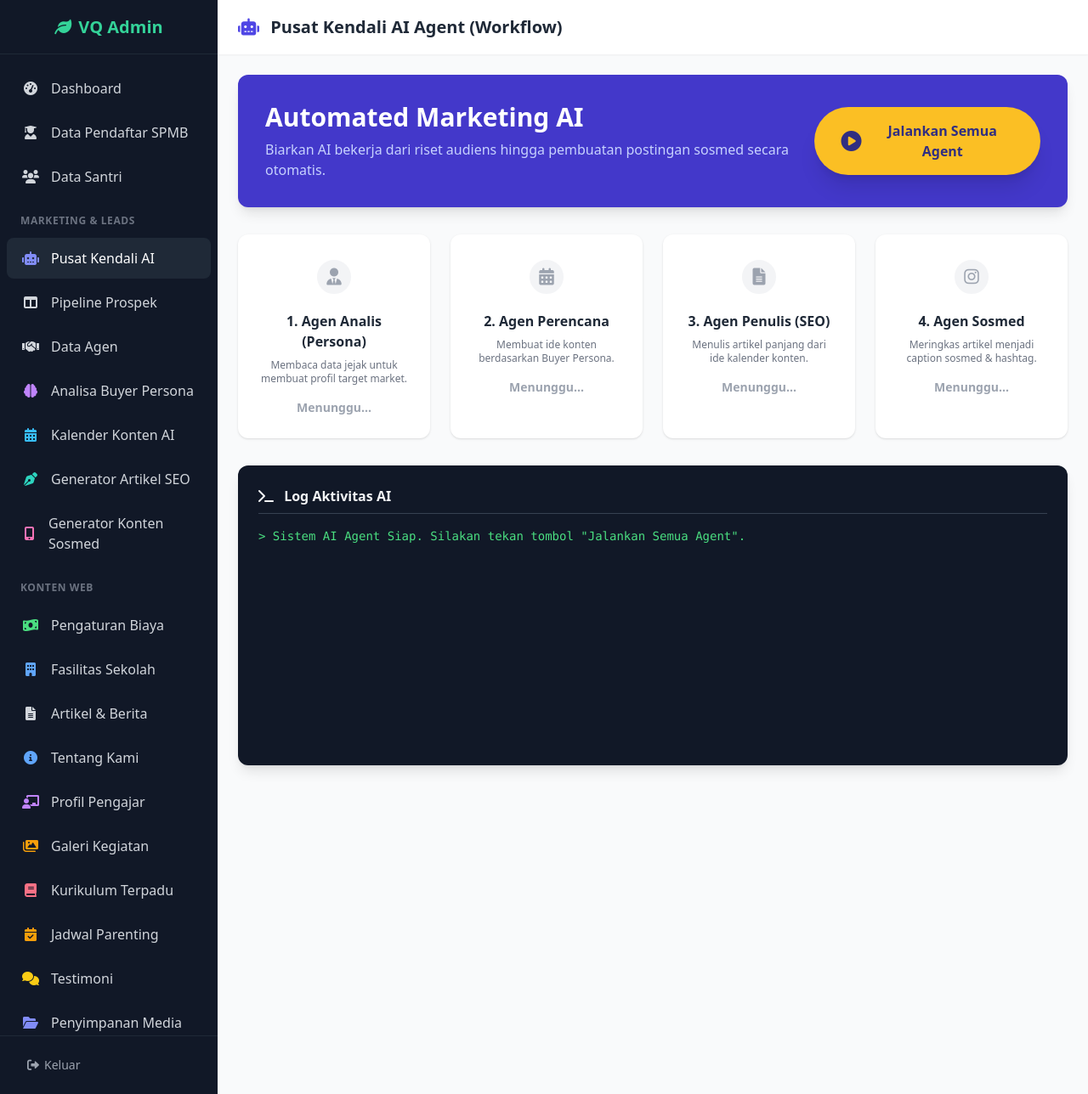
After one commit to iswinsyah/viqi, a PHP site: page /admin-ai-hub.php in a window 1280 px wide. The commit adds this page. Shown: the whole page at 85% size. Run offline with PHP 8.4, Linux system fonts and the light colour scheme; the visitor is signed in with stand-in values (Sample User, id 1); some libraries are stand-ins or nearby versions.

Commit message:
feat: Menambahkan halaman Pusat Kendali AI Hub ke dalam sistem

```diff
--- /dev/null
+++ b/admin-ai-hub.php
@@ -0,0 +1,225 @@
+<?php
+require_once 'auth.php'; // Menggunakan sistem login admin Anda
+require_once 'koneksi.php';
+$active_menu = 'ai-hub';
+?>
+<!DOCTYPE html>
+<html lang="id">
+<head>
+    <meta charset="UTF-8">
+    <meta name="viewport" content="width=device-width, initial-scale=1.0">
+    <title>AI Agent Hub | Admin Villa Quran</title>
+    <script src="https://cdn.tailwindcss.com"></script>
+    <link href="https://cdnjs.cloudflare.com/ajax/libs/font-awesome/6.0.0/css/all.min.css" rel="stylesheet">
+</head>
+<body class="bg-gray-100 font-sans antialiased text-gray-800 flex h-screen overflow-hidden">
+
+    <!-- INCLUDE SIDEBAR -->
+    <?php include 'sidebar.php'; ?>
+
+    <div class="flex-1 flex flex-col h-screen overflow-hidden relative">
+        <header class="h-16 bg-white shadow-sm flex items-center justify-between px-6 z-10">
+            <div class="flex items-center">
+                <h2 class="font-bold text-gray-800 text-xl"><i class="fas fa-robot text-indigo-600 mr-2"></i> Pusat Kendali AI Agent (Workflow)</h2>
+            </div>
+        </header>
+
+        <main class="flex-1 overflow-x-hidden overflow-y-auto bg-gray-50 p-6">
+            <div class="mb-8 bg-indigo-700 text-white rounded-xl p-8 shadow-lg flex justify-between items-center">
+                <div>
+                    <h1 class="text-3xl font-bold mb-2">Automated Marketing AI</h1>
+                    <p class="text-indigo-200">Biarkan AI bekerja dari riset audiens hingga pembuatan postingan sosmed secara otomatis.</p>
+                </div>
+                <button id="btn-start-workflow" onclick="startWorkflow()" class="bg-amber-400 hover:bg-amber-500 text-indigo-900 font-bold py-4 px-8 rounded-full shadow-xl transition-all flex items-center transform hover:scale-105">
+                    <i class="fas fa-play-circle text-2xl mr-3"></i> Jalankan Semua Agent
+                </button>
+            </div>
+
+            <!-- WORKFLOW PIPELINE UI -->
+            <div class="grid grid-cols-1 md:grid-cols-4 gap-6 relative">
+
+                <!-- Garis Penghubung (Hanya hiasan UI) -->
+                <div class="hidden md:block absolute top-1/2 left-0 w-full h-1 bg-gray-200 -z-10 transform -translate-y-1/2"></div>
+
+                <!-- AGENT 1: BUYER PERSONA -->
+                <div id="agent-1" class="bg-white rounded-xl shadow border-2 border-transparent p-6 relative transition-all duration-300">
+                    <div class="w-12 h-12 rounded-full bg-gray-100 text-gray-400 flex items-center justify-center text-xl mx-auto mb-4 border-4 border-white status-icon">
+                        <i class="fas fa-user-tie"></i>
+                    </div>
+                    <h3 class="font-bold text-center text-gray-800">1. Agen Analis (Persona)</h3>
+                    <p class="text-xs text-center text-gray-500 mt-2">Membaca data jejak untuk membuat profil target market.</p>
+                    <div class="mt-4 text-center status-text text-sm font-semibold text-gray-400">Menunggu...</div>
+                </div>
+
+                <!-- AGENT 2: KALENDER KONTEN -->
+                <div id="agent-2" class="bg-white rounded-xl shadow border-2 border-transparent p-6 relative transition-all duration-300">
+                    <div class="w-12 h-12 rounded-full bg-gray-100 text-gray-400 flex items-center justify-center text-xl mx-auto mb-4 border-4 border-white status-icon">
+                        <i class="fas fa-calendar-alt"></i>
+                    </div>
+                    <h3 class="font-bold text-center text-gray-800">2. Agen Perencana</h3>
+                    <p class="text-xs text-center text-gray-500 mt-2">Membuat ide konten berdasarkan Buyer Persona.</p>
+                    <div class="mt-4 text-center status-text text-sm font-semibold text-gray-400">Menunggu...</div>
+                </div>
+
+                <!-- AGENT 3: GENERATOR ARTIKEL -->
+                <div id="agent-3" class="bg-white rounded-xl shadow border-2 border-transparent p-6 relative transition-all duration-300">
+                    <div class="w-12 h-12 rounded-full bg-gray-100 text-gray-400 flex items-center justify-center text-xl mx-auto mb-4 border-4 border-white status-icon">
+                        <i class="fas fa-file-alt"></i>
+                    </div>
+                    <h3 class="font-bold text-center text-gray-800">3. Agen Penulis (SEO)</h3>
+                    <p class="text-xs text-center text-gray-500 mt-2">Menulis artikel panjang dari ide kalender konten.</p>
+                    <div class="mt-4 text-center status-text text-sm font-semibold text-gray-400">Menunggu...</div>
+                </div>
+
+                <!-- AGENT 4: GENERATOR SOSMED -->
+                <div id="agent-4" class="bg-white rounded-xl shadow border-2 border-transparent p-6 relative transition-all duration-300">
+                    <div class="w-12 h-12 rounded-full bg-gray-100 text-gray-400 flex items-center justify-center text-xl mx-auto mb-4 border-4 border-white status-icon">
+                        <i class="fab fa-instagram"></i>
+                    </div>
+                    <h3 class="font-bold text-center text-gray-800">4. Agen Sosmed</h3>
+                    <p class="text-xs text-center text-gray-500 mt-2">Meringkas artikel menjadi caption sosmed & hashtag.</p>
+                    <div class="mt-4 text-center status-text text-sm font-semibold text-gray-400">Menunggu...</div>
+                </div>
+            </div>
+
+            <!-- LOG HASIL KERJA (TERMINAL) -->
+            <div class="mt-8 bg-gray-900 rounded-xl shadow-lg p-6">
+                <h3 class="text-gray-100 font-bold mb-4 border-b border-gray-700 pb-2"><i class="fas fa-terminal mr-2"></i> Log Aktivitas AI</h3>
+                <div id="console-log" class="h-64 overflow-y-auto font-mono text-sm text-green-400 space-y-2">
+                    <div>> Sistem AI Agent Siap. Silakan tekan tombol "Jalankan Semua Agent".</div>
+                </div>
+            </div>
+        </main>
+    </div>
+
+    <script>
+        // === KONFIGURASI URL GOOGLE APPS SCRIPT (GAS) ANDA ===
+        // Nanti silakan ganti URL di bawah dengan URL Deploy Web App GAS milik Anda
+        const GAS_URL_PERSONA = "URL_GAS_ANDA_UNTUK_PERSONA";
+        const GAS_URL_CALENDAR = "URL_GAS_ANDA_UNTUK_KALENDER";
+        const GAS_URL_ARTICLE = "URL_GAS_ANDA_UNTUK_ARTIKEL";
+        const GAS_URL_SOSMED = "URL_GAS_ANDA_UNTUK_SOSMED";
+
+        function addLog(message, isError = false) {
+            const logContainer = document.getElementById('console-log');
+            const time = new Date().toLocaleTimeString();
+            const colorClass = isError ? 'text-red-400' : 'text-green-400';
+            logContainer.innerHTML += `<div class="${colorClass}">[${time}] > ${message}</div>`;
+            logContainer.scrollTop = logContainer.scrollHeight;
+        }
+
+        function setAgentStatus(agentNumber, status) {
+            const agentCard = document.getElementById(`agent-${agentNumber}`);
+            const icon = agentCard.querySelector('.status-icon');
+            const text = agentCard.querySelector('.status-text');
+
+            // Reset classes
+            agentCard.className = "bg-white rounded-xl shadow border-2 p-6 relative transition-all duration-300";
+            icon.className = `w-12 h-12 rounded-full flex items-center justify-center text-xl mx-auto mb-4 border-4 border-white status-icon ${icon.querySelector('i').className}`;
+
+            if (status === 'loading') {
+                agentCard.classList.add('border-indigo-400', 'animate-pulse');
+                icon.classList.add('bg-indigo-100', 'text-indigo-600');
+                icon.innerHTML = '<i class="fas fa-spinner fa-spin"></i>';
+                text.className = "mt-4 text-center status-text text-sm font-bold text-indigo-600";
+                text.innerText = "Sedang Berpikir...";
+            } else if (status === 'success') {
+                agentCard.classList.add('border-emerald-500');
+                icon.classList.add('bg-emerald-100', 'text-emerald-600');
+                icon.innerHTML = '<i class="fas fa-check"></i>';
+                text.className = "mt-4 text-center status-text text-sm font-bold text-emerald-600";
+                text.innerText = "Selesai!";
+            } else if (status === 'error') {
+                agentCard.classList.add('border-red-500');
+                icon.classList.add('bg-red-100', 'text-red-600');
+                icon.innerHTML = '<i class="fas fa-times"></i>';
+                text.className = "mt-4 text-center status-text text-sm font-bold text-red-600";
+                text.innerText = "Gagal!";
+            }
+        }
+
+        // ==========================================
+        // OTAK UTAMA: AI WORKFLOW ORCHESTRATOR
+        // ==========================================
+        async function startWorkflow() {
+            const btn = document.getElementById('btn-start-workflow');
+            btn.disabled = true;
+            btn.classList.add('opacity-50', 'cursor-not-allowed');
+            addLog("Mulai mengeksekusi Workflow Berantai...");
+
+            try {
+                // ----------------------------------------------------
+                // TAHAP 1: AGENT PERSONA
+                // ----------------------------------------------------
+                setAgentStatus(1, 'loading');
+                addLog("Agent 1 mengumpulkan data analitik dari Database MySQL...");
+
+                // Di dunia nyata, Anda mungkin nge-fetch data dari file PHP lokal dulu, lalu kirim ke GAS
+                // Simulasi memanggil GAS:
+                // let responsePersona = await fetch(GAS_URL_PERSONA, { method: 'POST', body: JSON.stringify({ action: 'generate_persona' }) });
+                // let personaData = await responsePersona.json();
+
+                await new Promise(r => setTimeout(r, 2000)); // Simulasi jeda 2 detik
+                let personaResult = "Profil: Ibu 35 Tahun, Jawa Timur, Suka Kajian Parenting";
+
+                addLog("Agent 1 Selesai. Hasil: " + personaResult);
+                setAgentStatus(1, 'success');
+
+                // ----------------------------------------------------
+                // TAHAP 2: AGENT KALENDER KONTEN
+                // ----------------------------------------------------
+                setAgentStatus(2, 'loading');
+                addLog("Agent 2 menerima data Persona. Mulai menyusun ide konten mingguan...");
+
+                // Simulasi melempar hasil Agent 1 ke Agent 2 via GAS:
+                // let responseCal = await fetch(GAS_URL_CALENDAR, { method: 'POST', body: JSON.stringify({ persona: personaResult }) });
+
+                await new Promise(r => setTimeout(r, 2500));
+                let topicResult = "Topik Hari Ini: Pentingnya Sanad dalam Menghafal Quran";
+
+                addLog("Agent 2 Selesai. " + topicResult);
+                setAgentStatus(2, 'success');
+
+                // ----------------------------------------------------
+                // TAHAP 3: AGENT ARTIKEL SEO
+                // ----------------------------------------------------
+                setAgentStatus(3, 'loading');
+                addLog("Agent 3 menerima Topik. Menulis artikel SEO 1000 kata...");
+
+                // Simulasi melempar hasil Agent 2 ke Agent 3:
+                // let responseArt = await fetch(GAS_URL_ARTICLE, { method: 'POST', body: JSON.stringify({ topik: topicResult }) });
+
+                await new Promise(r => setTimeout(r, 4000));
+                let articleResult = "Artikel berhasil dibuat dan disimpan di draft MySQL.";
+
+                addLog("Agent 3 Selesai. " + articleResult);
+                setAgentStatus(3, 'success');
+
+                // ----------------------------------------------------
+                // TAHAP 4: AGENT SOSIAL MEDIA
+                // ----------------------------------------------------
+                setAgentStatus(4, 'loading');
+                addLog("Agent 4 membaca artikel. Meringkas menjadi Caption Instagram...");
+
+                // Simulasi melempar hasil Agent 3 ke Agent 4:
+                // let responseSoc = await fetch(GAS_URL_SOSMED, { method: 'POST', body: JSON.stringify({ artikel: articleResult }) });
+
+                await new Promise(r => setTimeout(r, 2000));
+                let sosmedResult = "Caption siap: 'Tahukah bunda pentingnya sanad? 🤔✨ #Tahfidz #Parenting'";
+
+                addLog("Agent 4 Selesai. " + sosmedResult);
+                setAgentStatus(4, 'success');
+
+                addLog("🎉 SEMUA WORKFLOW SELESAI DENGAN SUKSES!");
+                btn.disabled = false;
+                btn.classList.remove('opacity-50', 'cursor-not-allowed');
+
+            } catch (error) {
+                addLog("Terjadi Kesalahan di tengah jalan: " + error.message, true);
+                btn.disabled = false;
+                btn.classList.remove('opacity-50', 'cursor-not-allowed');
+            }
+        }
+    </script>
+</body>
+</html>
--- a/sidebar.php
+++ b/sidebar.php
@@ -29,6 +29,10 @@
             <div class="pt-4 pb-2">
                 <p class="px-4 text-xs font-bold text-gray-500 uppercase tracking-wider">Marketing & Leads</p>
             </div>
+            <a href="admin-ai-hub.php" class="flex items-center px-4 py-3 text-gray-300 hover:bg-gray-800 hover:text-white rounded-lg transition group <?= (isset($active_menu) && $active_menu == 'ai-hub') ? 'bg-gray-800 text-white' : '' ?>">
+                <i class="fas fa-robot w-6 text-center text-indigo-400"></i>
+                <span class="ml-3 font-medium">Pusat Kendali AI</span>
+            </a>
             <a href="data-pipeline.php" class="flex items-center px-4 py-3 text-gray-300 hover:bg-gray-800 hover:text-white rounded-lg transition group">
                 <i class="fas fa-columns w-6 text-center"></i>
                 <span class="ml-3 font-medium">Pipeline Prospek</span>
```
